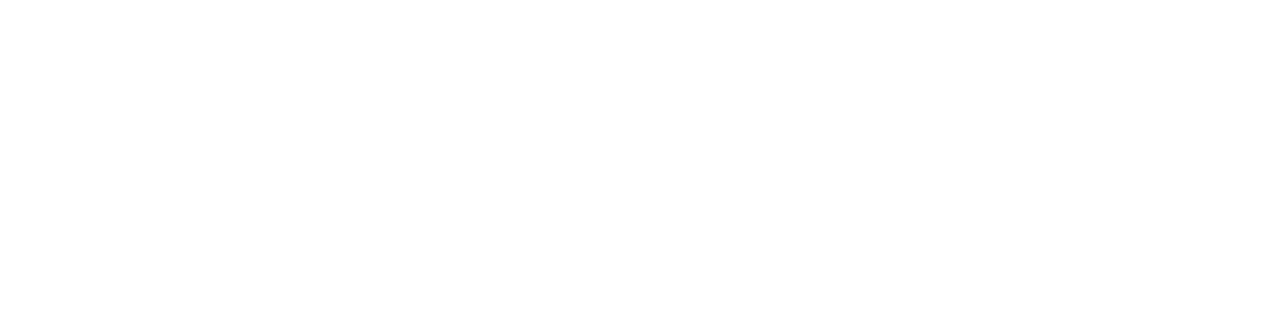
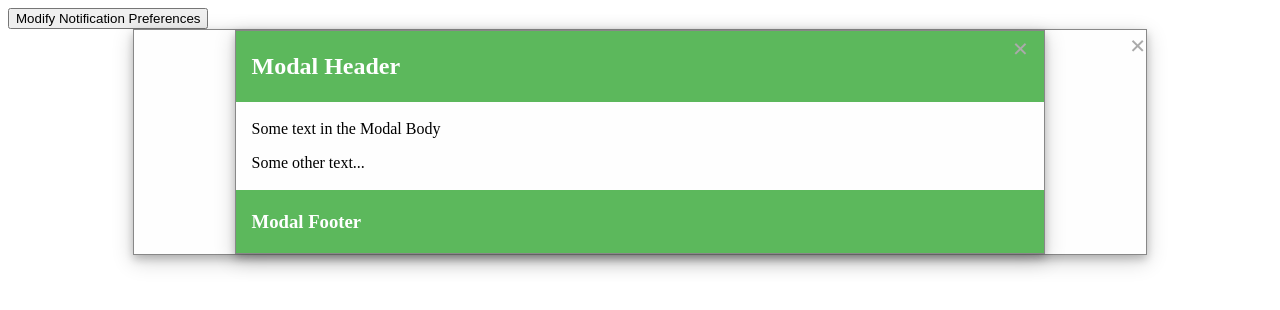
Before and after one commit to elockwood/elockwood.github.io, a plain HTML site: page index.html in a window 1280 px wide. Drawn offline with Linux system fonts and the light colour scheme.

Commit message:
demo modal from w3

```diff
--- a/index.html
+++ b/index.html
@@ -1,9 +1,111 @@
 <!DOCTYPE html>
 <html>
 	<head>
-        <title>Peek/Slack test integration</title>
+	<title>Peek/Slack test integration</title>
+	<style>
+ /* Modal Header */
+ .modal-header {
+    padding: 2px 16px;
+    background-color: #5cb85c;
+    color: white;
+}
+
+/* Modal Body */
+.modal-body {padding: 2px 16px;}
+
+/* Modal Footer */
+.modal-footer {
+    padding: 2px 16px;
+    background-color: #5cb85c;
+    color: white;
+}
+
+/* Modal Content */
+.modal-content {
+    position: relative;
+    background-color: #fefefe;
+    margin: auto;
+    padding: 0;
+    border: 1px solid #888;
+    width: 80%;
+    box-shadow: 0 4px 8px 0 rgba(0,0,0,0.2),0 6px 20px 0 rgba(0,0,0,0.19);
+    animation-name: animatetop;
+    animation-duration: 0.4s
+}
+
+/* Add Animation */
+@keyframes animatetop {
+    from {top: -300px; opacity: 0}
+    to {top: 0; opacity: 1}
+}
+
+/* The Close Button */
+.close {
+    color: #aaa;
+    float: right;
+    font-size: 28px;
+    font-weight: bold;
+}
+
+.close:hover,
+.close:focus {
+    color: black;
+    text-decoration: none;
+    cursor: pointer;
+}
+		</style>
+		<script type="text/javascipt">
+			// Get the modal
+			var modal = document.getElementById('myModal');
+
+			// Get the button that opens the modal
+			var btn = document.getElementById("myBtn");
+
+			// Get the <span> element that closes the modal
+			var span = document.getElementsByClassName("close")[0];
+
+			// When the user clicks on the button, open the modal
+			btn.onclick = function() {
+			    modal.style.display = "block";
+			}
+
+			// When the user clicks on <span> (x), close the modal
+			span.onclick = function() {
+			    modal.style.display = "none";
+			}
+
+			// When the user clicks anywhere outside of the modal, close it
+			window.onclick = function(event) {
+			    if (event.target == modal) {
+				modal.style.display = "none";
+			    }
+			}
+		</script>
 	</head>
 	<body>
 
+<button id="notifications">Modify Notification Preferences</button>
+
+<div id="notificationModal" class="modal">
+
+  <!-- Modal content -->
+  <div class="modal-content">
+    <span class="close">&times;</span>
+    <div class="modal-content">
+	<div class="modal-header">
+	  <span class="close">&times;</span>
+	  <h2>Modal Header</h2>
+	</div>
+	<div class="modal-body">
+	  <p>Some text in the Modal Body</p>
+	  <p>Some other text...</p>
+	</div>
+	<div class="modal-footer">
+	  <h3>Modal Footer</h3>
+	</div>
+      </div>
+  </div>
+
+</div>
 	</body>
 </html>
```
